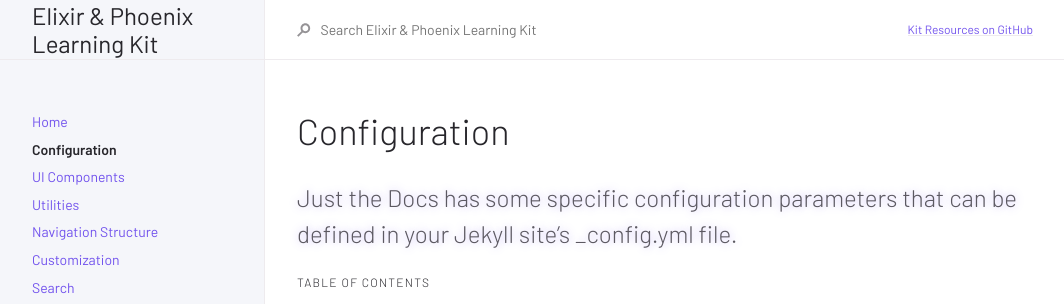
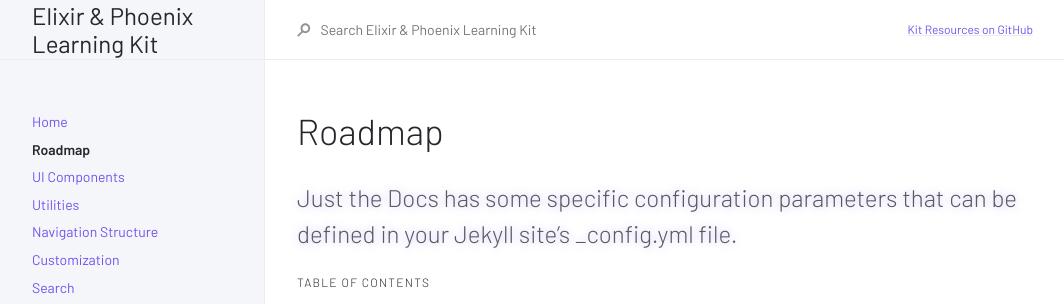
Before and after one commit to CompileZero/elixir-website, a Jekyll site: the page built from docs/roadmap.md, in a window 1280 px wide. Shown: the top 304 px of the page, without its empty margins (107-1171 px from the left). Built offline with Jekyll 4.4.1, drawn with Linux system fonts in a browser that asks for light colours.

Commit message:
updated website

````diff
--- a/docs/configuration.md
+++ b/docs/roadmap.md
@@ -1,10 +1,10 @@
 ---
 layout: default
-title: Configuration
+title: Roadmap
 nav_order: 2
 ---
 
-# Configuration
+# Roadmap
 {: .no_toc }
 
 
@@ -23,6 +23,8 @@ Just the Docs has some specific configuration parameters that can be defined in
 View this site's [_config.yml](https://github.com/pmarsceill/just-the-docs/tree/master/_config.yml) file as an example.
 
 ## Site logo
+
+
 
 ```yaml
 # Set a path/url to a logo that will be displayed instead of the title
````
Also changed, not shown: docs/navigation-structure.md (+1 -1 lines).
